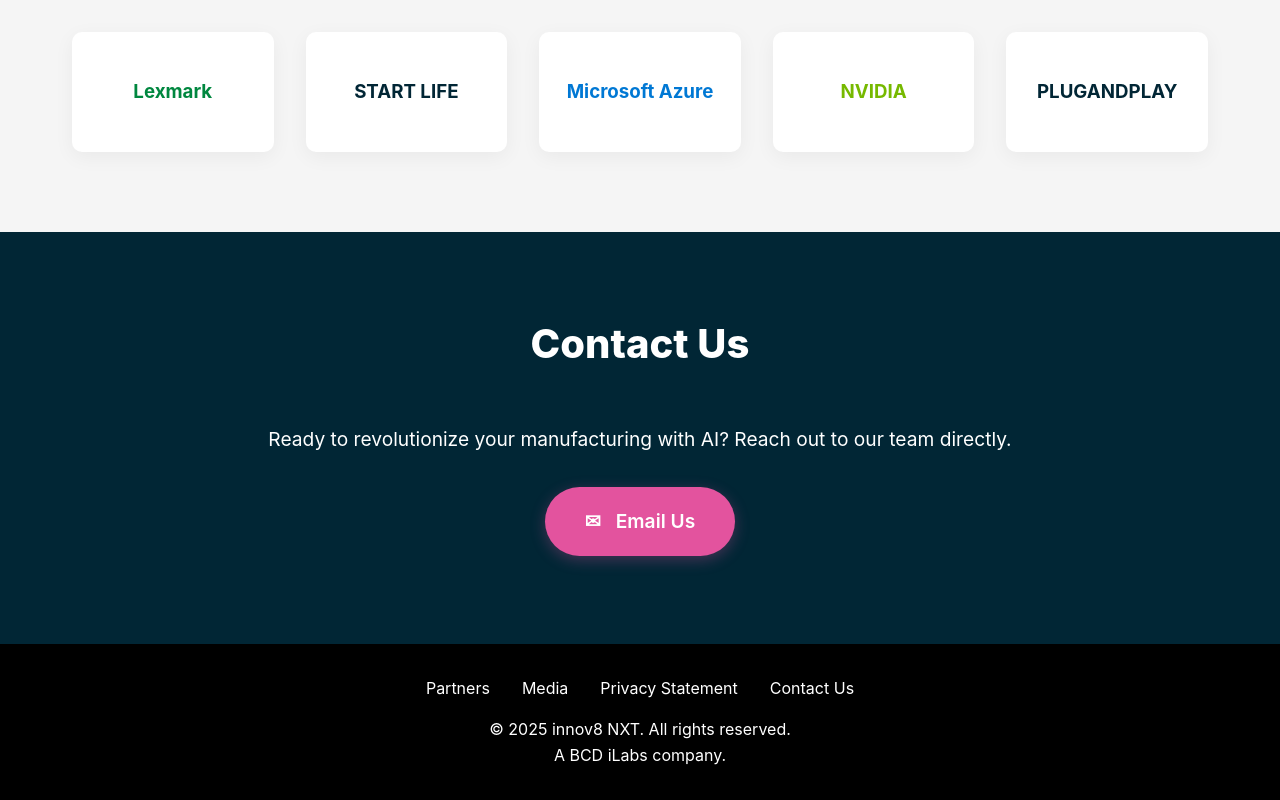
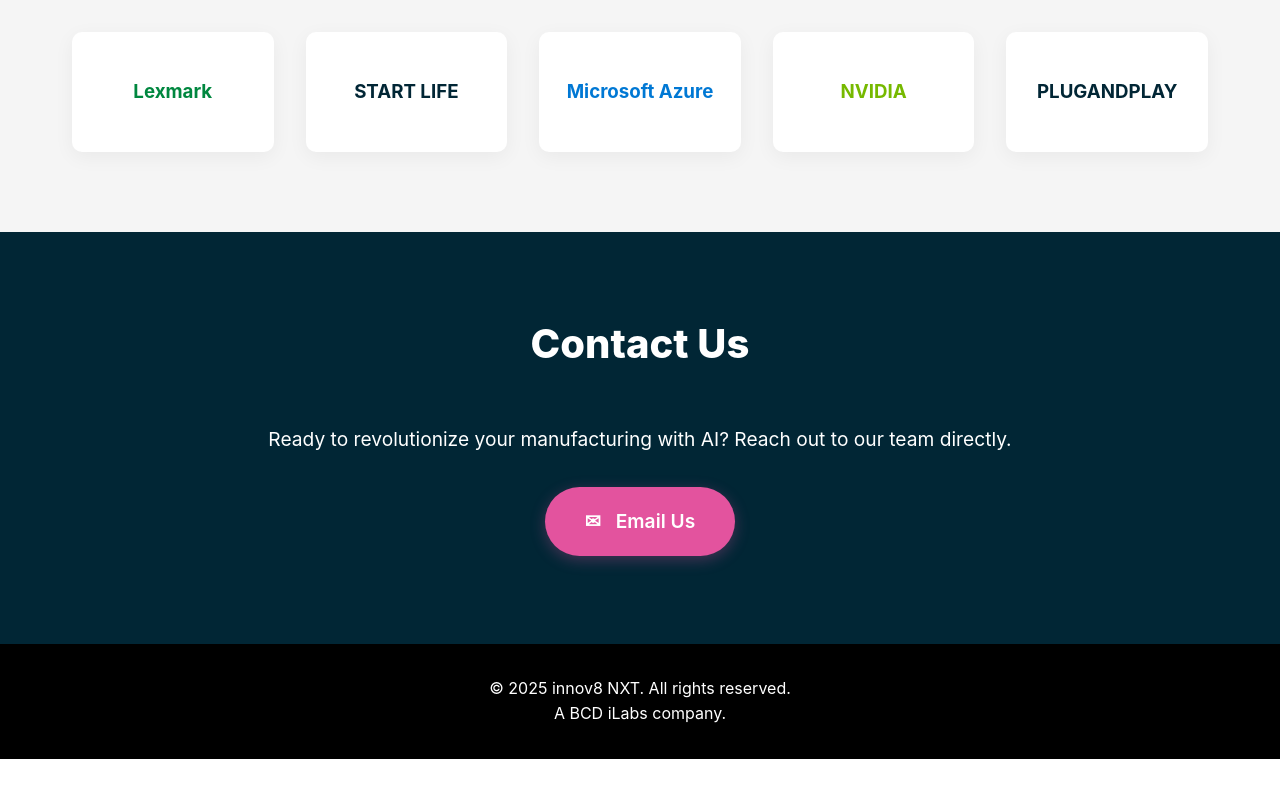
Before and after one commit to meghtbcdilabs/innov8nxtwebsite, a plain HTML site: page index.html in a window 1280 px wide. Shown: the part 4546-5346 px from the top of the page. After the commit the page ends 5305 px from the top, so only its background shows below. Drawn offline with Linux system fonts and the light colour scheme.

Commit message:
Update index.html

```diff
--- a/index.html
+++ b/index.html
@@ -1106,12 +1106,6 @@
     <!-- Footer -->
     <footer class="footer">
         <div class="container">
-            <div class="footer-links">
-                <a href="#">Partners</a>
-                <a href="#">Media</a>
-                <a href="#">Privacy Statement</a>
-                <a href="#contact">Contact Us</a>
-            </div>
             <p>&copy; 2025 innov8 NXT. All rights reserved.</p>
             <p>A BCD iLabs company.</p>
         </div>
```
